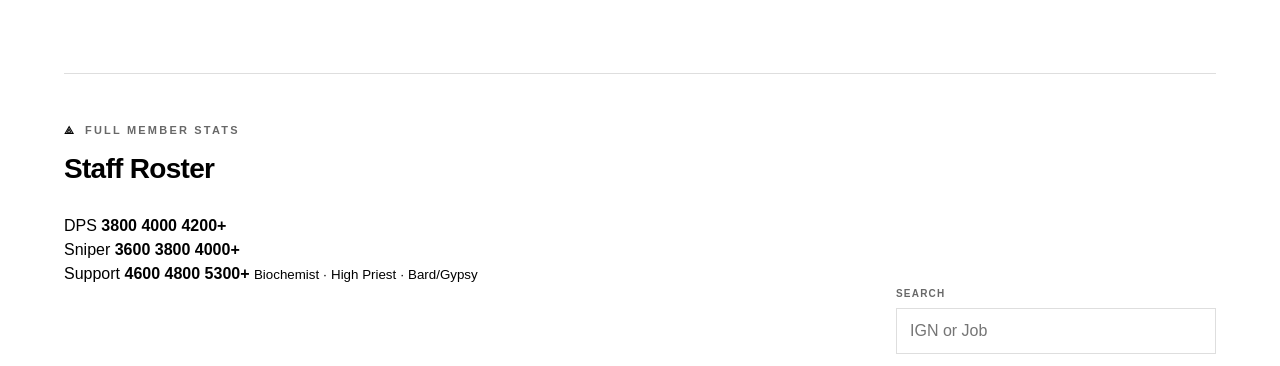
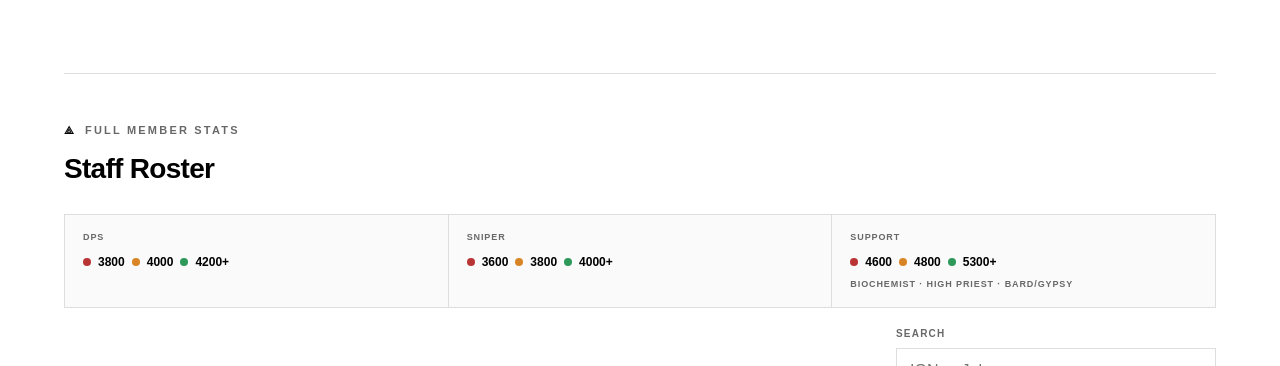
Before and after one commit to triad-rooc/triad-guild, a website: page roster.html in a window 1280 px wide. Shown: the part 401-767 px from the top of the page. Drawn offline with Linux system fonts and the light colour scheme; no server answers.

Commit message:
Style defense threshold indicators

```diff
--- a/css/style.css
+++ b/css/style.css
@@ -1125,7 +1125,7 @@ footer {
 
 .roster-table {
   width: 100%;
-  min-width: 1420px;
+  min-width: 1620px;
   border-collapse: collapse;
   font-size: 12px;
   font-variant-numeric: tabular-nums;
@@ -1203,3 +1203,81 @@ footer {
     padding: 20px;
   }
 }
+
+
+/* TRIAD defense threshold indicators */
+.defense-thresholds {
+  display: grid;
+  grid-template-columns: repeat(3, minmax(0, 1fr));
+  gap: 1px;
+  margin: 0 0 18px;
+  border: 1px solid var(--line);
+  background: var(--line);
+}
+
+.defense-thresholds > div {
+  padding: 16px 18px;
+  background: var(--panel);
+}
+
+.defense-thresholds span,
+.defense-thresholds small {
+  display: block;
+  color: var(--muted);
+  font-size: 9px;
+  font-weight: 900;
+  letter-spacing: .1em;
+  text-transform: uppercase;
+}
+
+.defense-thresholds strong {
+  display: flex;
+  align-items: center;
+  flex-wrap: wrap;
+  gap: 7px;
+  margin-top: 8px;
+  font-size: 12px;
+}
+
+.defense-thresholds small {
+  margin-top: 7px;
+  line-height: 1.5;
+}
+
+.threshold-dot {
+  width: 8px;
+  height: 8px;
+  display: inline-block;
+  border-radius: 50%;
+}
+
+.threshold-red {
+  --threshold-rgb: 185, 52, 52;
+}
+
+.threshold-orange {
+  --threshold-rgb: 217, 133, 37;
+}
+
+.threshold-green {
+  --threshold-rgb: 46, 153, 91;
+}
+
+.threshold-dot.threshold-red,
+.threshold-dot.threshold-orange,
+.threshold-dot.threshold-green {
+  background: rgb(var(--threshold-rgb));
+}
+
+.roster-table td.defense-score {
+  font-weight: 900;
+  color: rgb(var(--threshold-rgb));
+  background: rgba(var(--threshold-rgb), .10);
+  box-shadow: inset 3px 0 0 rgb(var(--threshold-rgb));
+}
+
+@media (max-width: 850px) {
+  .defense-thresholds {
+    grid-template-columns: 1fr;
+  }
+}
```
